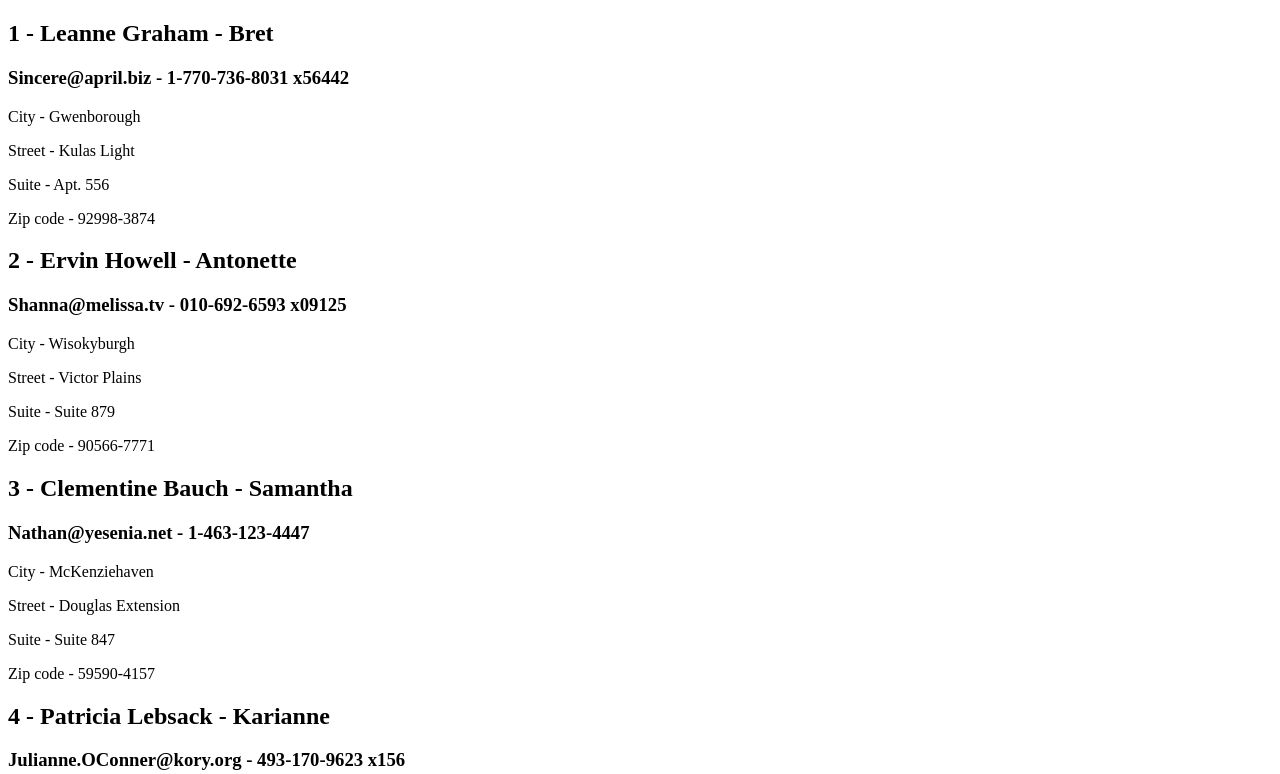
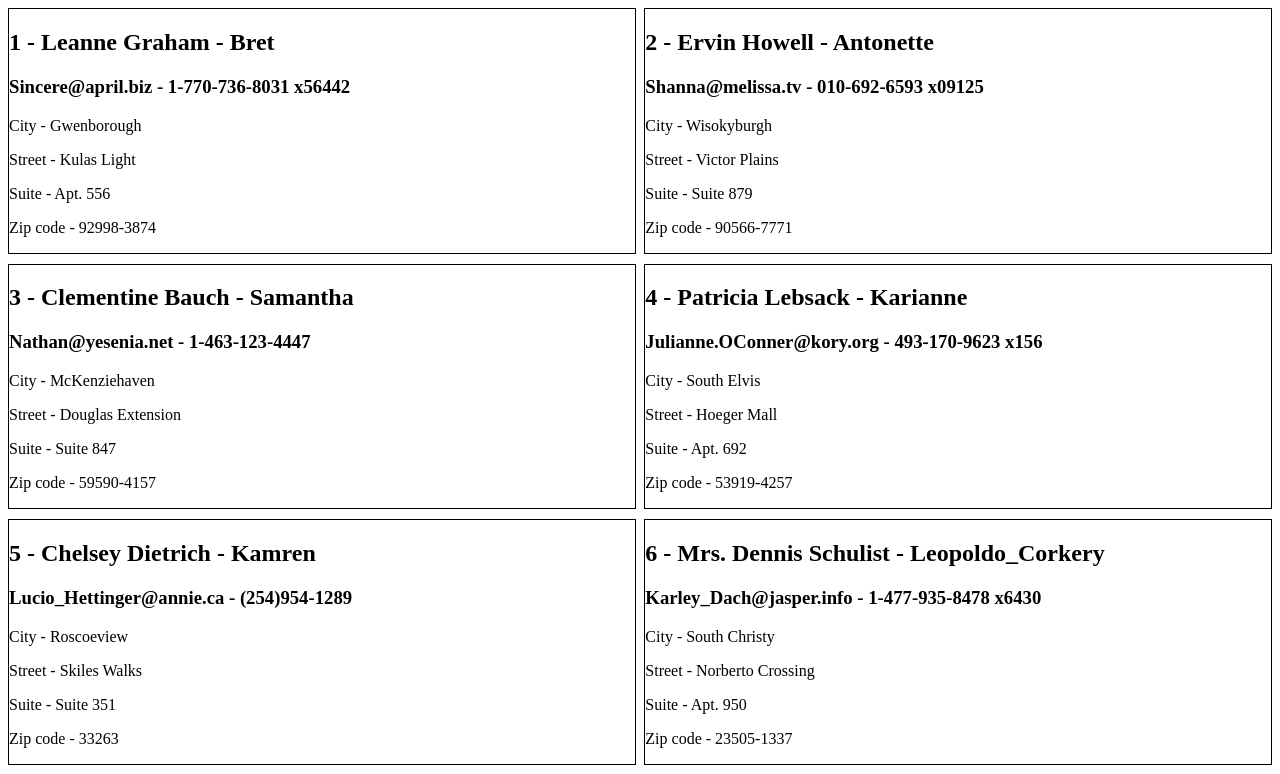
Before and after one commit to Freedlie/my_hw1, a plain HTML site: page js/hw4/additional tasks/additional task2/index.html in a window 1280 px wide. Shown: the top 774 px of the page. Drawn offline with Linux system fonts and the light colour scheme.

Commit message:
add hw4 and 2 additional tasks

```diff
--- a/js/hw4/additional tasks/additional task2/index.html
+++ b/js/hw4/additional tasks/additional task2/index.html
@@ -6,6 +6,19 @@
           content="width=device-width, user-scalable=no, initial-scale=1.0, maximum-scale=1.0, minimum-scale=1.0">
     <meta http-equiv="X-UA-Compatible" content="ie=edge">
     <title>Document</title>
+    <style>
+        .users-box{
+            display: flex;
+            flex-direction: row;
+            flex-wrap: wrap;
+            justify-content: space-between;
+        }
+        .user-block{
+            margin: 0px 0px 10px 0px;
+            width: 49.5%;
+            border: 1px solid black;
+        }
+    </style>
 </head>
 <body>
 <script src="js/script.js"></script>
--- a/js/hw4/additional tasks/additional task2/js/script.js
+++ b/js/hw4/additional tasks/additional task2/js/script.js
@@ -260,12 +260,12 @@ let usersList = [
 ];
 
 
-document.write('<div className="users-box">');
+document.write('<div class="users-box">');
 for(let user of usersList){
-    document.write('<div className="user-block">');
+    document.write('<div class="user-block">');
     document.write(`<h2>${user.id} - ${user.name} - ${user.username} </h2>`);
     document.write(`<h3>${user.email} - ${user.phone}</h3>`);
-    document.write('<div className="address-block">');
+    document.write('<div class="address-block">');
     document.write(`<p>City - ${user.address.city}</p>
                  <p>Street - ${user.address.street}</p>
                  <p>Suite - ${user.address.suite}</p>
```
